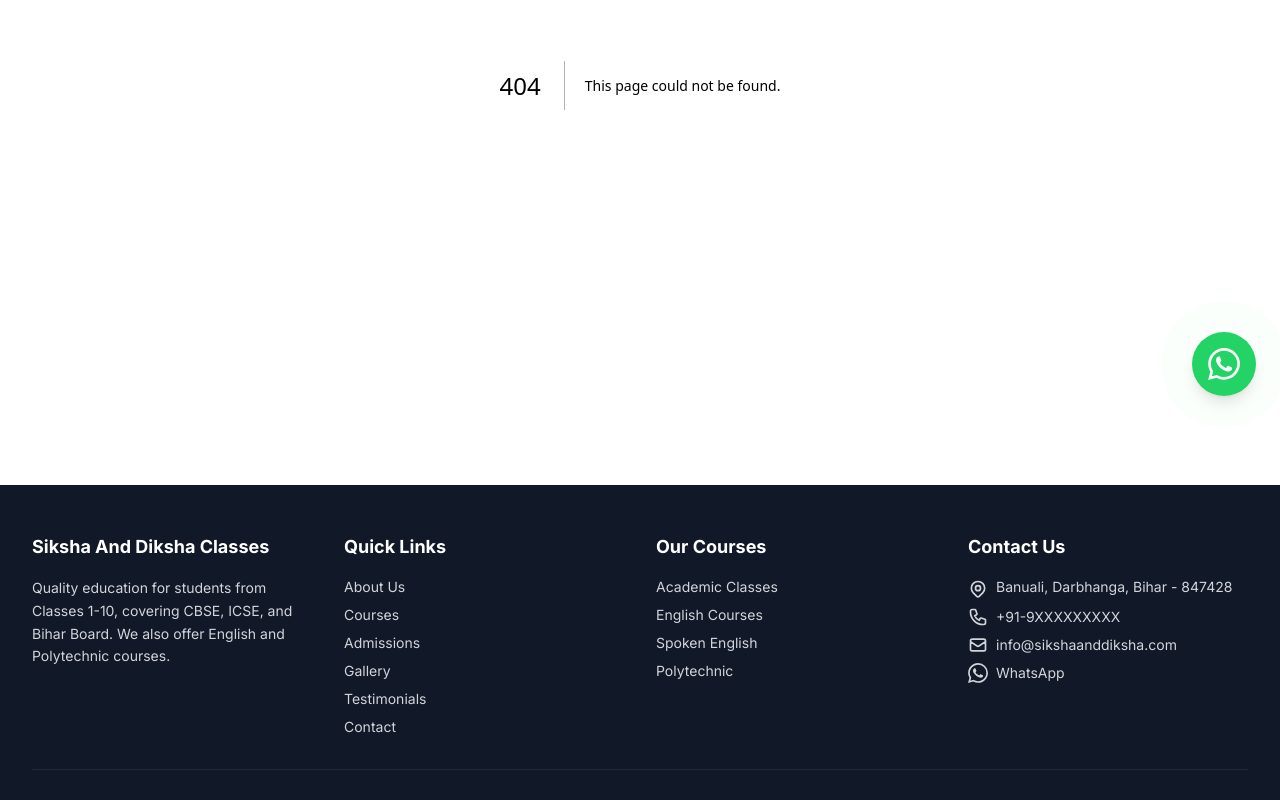
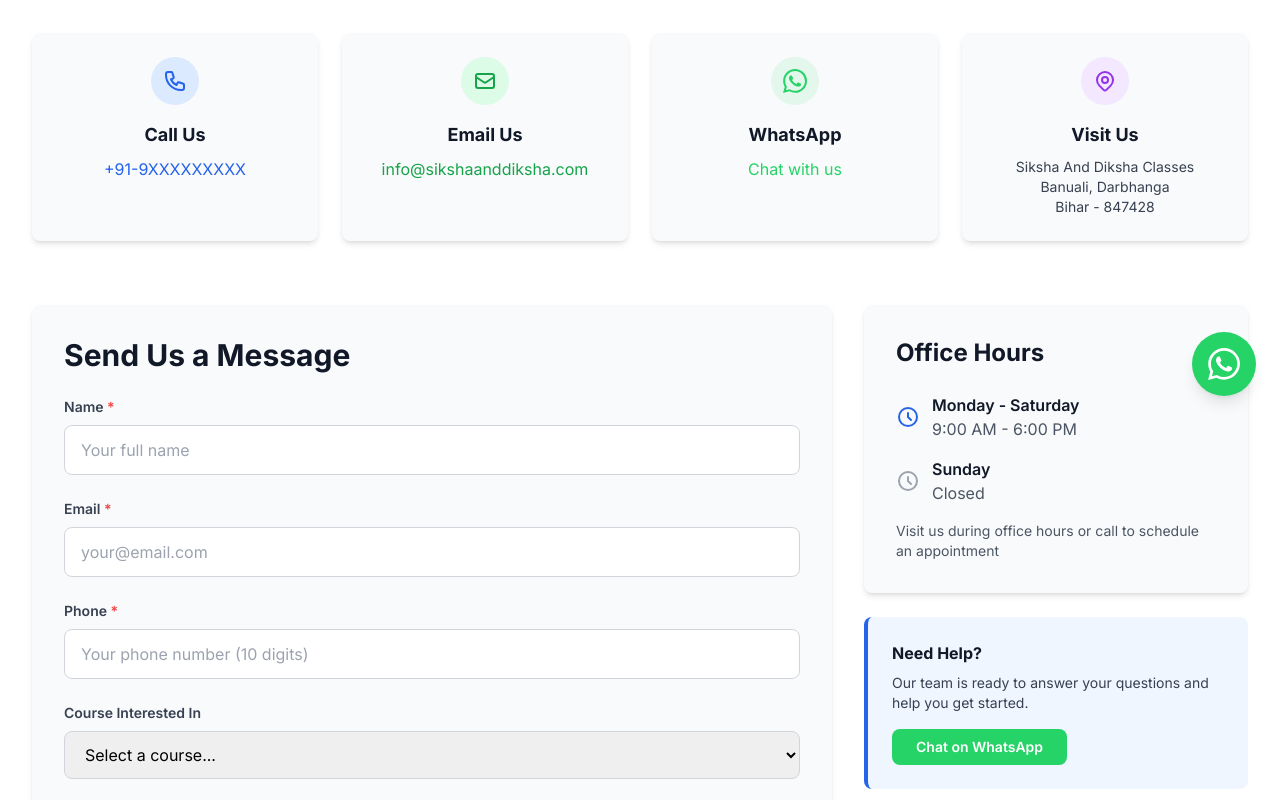
Before and after one commit to replicaboy/Siksha_and_diskha, a Next.js app: page /contact in a window 1280 px wide. Before the commit this address had no page. Shown: the part 380-1180 px from the top of the page. Built offline with nearby package versions, Linux system fonts and the light colour scheme.

Commit message:
Auto-commit: Agent tool execution

```diff
--- /dev/null
+++ b/src/app/contact/page.tsx
@@ -0,0 +1,149 @@
+import ContactForm from '@/components/ContactForm';
+import type { Metadata } from 'next';
+
+export const metadata: Metadata = {
+  title: 'Contact Us - Siksha And Diksha Classes',
+  description: 'Get in touch with Siksha And Diksha Classes in Banuali, Darbhanga. Call, WhatsApp, or visit us for admissions and inquiries.',
+};
+
+export default function ContactPage() {
+  const whatsappNumber = process.env.NEXT_PUBLIC_WHATSAPP_NUMBER || '919XXXXXXXXX';
+  const whatsappMessage = encodeURIComponent("Hello! I'm interested in learning more about Siksha And Diksha Classes.");
+
+  return (
+    <>
+      {/* Page Hero */}
+      <section className="bg-gradient-to-r from-blue-600 to-blue-800 text-white py-16 lg:py-24">
+        <div className="max-w-7xl mx-auto px-4 sm:px-6 lg:px-8 text-center">
+          <h1 className="text-4xl md:text-5xl font-bold mb-4">Contact Us</h1>
+          <p className="text-xl text-blue-100">
+            We're Here to Help
+          </p>
+        </div>
+      </section>
+
+      {/* Contact Information Cards */}
+      <section className="py-16 bg-white">
+        <div className="max-w-7xl mx-auto px-4 sm:px-6 lg:px-8">
+          <div className="grid grid-cols-1 md:grid-cols-2 lg:grid-cols-4 gap-6 mb-16">
+            {/* Phone Card */}
+            <div className="bg-gray-50 rounded-lg p-6 text-center shadow-md hover:shadow-lg transition-shadow">
+              <div className="inline-flex items-center justify-center w-12 h-12 bg-blue-100 text-blue-600 rounded-full mb-4">
+                <svg className="w-6 h-6" fill="none" viewBox="0 0 24 24" stroke="currentColor">
+                  <path strokeLinecap="round" strokeLinejoin="round" strokeWidth={2} d="M3 5a2 2 0 012-2h3.28a1 1 0 01.948.684l1.498 4.493a1 1 0 01-.502 1.21l-2.257 1.13a11.042 11.042 0 005.516 5.516l1.13-2.257a1 1 0 011.21-.502l4.493 1.498a1 1 0 01.684.949V19a2 2 0 01-2 2h-1C9.716 21 3 14.284 3 6V5z" />
+                </svg>
+              </div>
+              <h3 className="font-bold text-lg mb-2 text-gray-900">Call Us</h3>
+              <a href="tel:+919XXXXXXXXX" className="text-blue-600 hover:underline">
+                +91-9XXXXXXXXX
+              </a>
+            </div>
+
+            {/* Email Card */}
+            <div className="bg-gray-50 rounded-lg p-6 text-center shadow-md hover:shadow-lg transition-shadow">
+              <div className="inline-flex items-center justify-center w-12 h-12 bg-green-100 text-green-600 rounded-full mb-4">
+                <svg className="w-6 h-6" fill="none" viewBox="0 0 24 24" stroke="currentColor">
+                  <path strokeLinecap="round" strokeLinejoin="round" strokeWidth={2} d="M3 8l7.89 5.26a2 2 0 002.22 0L21 8M5 19h14a2 2 0 002-2V7a2 2 0 00-2-2H5a2 2 0 00-2 2v10a2 2 0 002 2z" />
+                </svg>
+              </div>
+              <h3 className="font-bold text-lg mb-2 text-gray-900">Email Us</h3>
+              <a href="mailto:info@sikshaanddiksha.com" className="text-green-600 hover:underline break-all">
+                info@sikshaanddiksha.com
+              </a>
+            </div>
+
+            {/* WhatsApp Card */}
+            <div className="bg-gray-50 rounded-lg p-6 text-center shadow-md hover:shadow-lg transition-shadow">
+              <div className="inline-flex items-center justify-center w-12 h-12 bg-[#25D366]/10 text-[#25D366] rounded-full mb-4">
+                <svg className="w-6 h-6" fill="currentColor" viewBox="0 0 24 24">
+                  <path d="M17.472 14.382c-.297-.149-1.758-.867-2.03-.967-.273-.099-.471-.148-.67.15-.197.297-.767.966-.94 1.164-.173.199-.347.223-.644.075-.297-.15-1.255-.463-2.39-1.475-.883-.788-1.48-1.761-1.653-2.059-.173-.297-.018-.458.13-.606.134-.133.298-.347.446-.52.149-.174.198-.298.298-.497.099-.198.05-.371-.025-.52-.075-.149-.669-1.612-.916-2.207-.242-.579-.487-.5-.669-.51-.173-.008-.371-.01-.57-.01-.198 0-.52.074-.792.372-.272.297-1.04 1.016-1.04 2.479 0 1.462 1.065 2.875 1.213 3.074.149.198 2.096 3.2 5.077 4.487.709.306 1.262.489 1.694.625.712.227 1.36.195 1.871.118.571-.085 1.758-.719 2.006-1.413.248-.694.248-1.289.173-1.413-.074-.124-.272-.198-.57-.347m-5.421 7.403h-.004a9.87 9.87 0 01-5.031-1.378l-.361-.214-3.741.982.998-3.648-.235-.374a9.86 9.86 0 01-1.51-5.26c.001-5.45 4.436-9.884 9.888-9.884 2.64 0 5.122 1.03 6.988 2.898a9.825 9.825 0 012.893 6.994c-.003 5.45-4.437 9.884-9.885 9.884m8.413-18.297A11.815 11.815 0 0012.05 0C5.495 0 .16 5.335.157 11.892c0 2.096.547 4.142 1.588 5.945L.057 24l6.305-1.654a11.882 11.882 0 005.683 1.448h.005c6.554 0 11.89-5.335 11.893-11.893a11.821 11.821 0 00-3.48-8.413Z"/>
+                </svg>
+              </div>
+              <h3 className="font-bold text-lg mb-2 text-gray-900">WhatsApp</h3>
+              <a
+                href={`https://wa.me/${whatsappNumber}?text=${whatsappMessage}`}
+                target="_blank"
+                rel="noopener noreferrer"
+                className="text-[#25D366] hover:underline"
+              >
+                Chat with us
+              </a>
+            </div>
+
+            {/* Address Card */}
+            <div className="bg-gray-50 rounded-lg p-6 text-center shadow-md hover:shadow-lg transition-shadow">
+              <div className="inline-flex items-center justify-center w-12 h-12 bg-purple-100 text-purple-600 rounded-full mb-4">
+                <svg className="w-6 h-6" fill="none" viewBox="0 0 24 24" stroke="currentColor">
+                  <path strokeLinecap="round" strokeLinejoin="round" strokeWidth={2} d="M17.657 16.657L13.414 20.9a1.998 1.998 0 01-2.827 0l-4.244-4.243a8 8 0 1111.314 0z" />
+                  <path strokeLinecap="round" strokeLinejoin="round" strokeWidth={2} d="M15 11a3 3 0 11-6 0 3 3 0 016 0z" />
+                </svg>
+              </div>
+              <h3 className="font-bold text-lg mb-2 text-gray-900">Visit Us</h3>
+              <p className="text-gray-700 text-sm">
+                Siksha And Diksha Classes<br />
+                Banuali, Darbhanga<br />
+                Bihar - 847428
+              </p>
+            </div>
+          </div>
+
+          {/* Contact Form and Office Hours */}
+          <div className="grid grid-cols-1 lg:grid-cols-3 gap-8">
+            {/* Contact Form */}
+            <div className="lg:col-span-2">
+              <div className="bg-gray-50 rounded-lg p-8 shadow-md">
+                <h2 className="text-3xl font-bold mb-6 text-gray-900">Send Us a Message</h2>
+                <ContactForm />
+              </div>
+            </div>
+
+            {/* Office Hours */}
+            <div>
+              <div className="bg-gray-50 rounded-lg p-8 shadow-md">
+                <h2 className="text-2xl font-bold mb-6 text-gray-900">Office Hours</h2>
+                <div className="space-y-4">
+                  <div className="flex items-center gap-3">
+                    <svg className="w-6 h-6 text-blue-600 flex-shrink-0" fill="none" viewBox="0 0 24 24" stroke="currentColor">
+                      <path strokeLinecap="round" strokeLinejoin="round" strokeWidth={2} d="M12 8v4l3 3m6-3a9 9 0 11-18 0 9 9 0 0118 0z" />
+                    </svg>
+                    <div>
+                      <p className="font-semibold text-gray-900">Monday - Saturday</p>
+                      <p className="text-gray-600">9:00 AM - 6:00 PM</p>
+                    </div>
+                  </div>
+                  <div className="flex items-center gap-3">
+                    <svg className="w-6 h-6 text-gray-400 flex-shrink-0" fill="none" viewBox="0 0 24 24" stroke="currentColor">
+                      <path strokeLinecap="round" strokeLinejoin="round" strokeWidth={2} d="M12 8v4l3 3m6-3a9 9 0 11-18 0 9 9 0 0118 0z" />
+                    </svg>
+                    <div>
+                      <p className="font-semibold text-gray-900">Sunday</p>
+                      <p className="text-gray-600">Closed</p>
+                    </div>
+                  </div>
+                  <p className="text-sm text-gray-600 mt-4">
+                    Visit us during office hours or call to schedule an appointment
+                  </p>
+                </div>
+              </div>
+
+              <div className="bg-blue-50 rounded-lg p-6 mt-6 border-l-4 border-blue-600">
+                <h3 className="font-bold text-gray-900 mb-2">Need Help?</h3>
+                <p className="text-gray-700 text-sm mb-4">
+                  Our team is ready to answer your questions and help you get started.
+                </p>
+                <a
+                  href={`https://wa.me/${whatsappNumber}?text=${whatsappMessage}`}
+                  target="_blank"
+                  rel="noopener noreferrer"
+                  className="inline-block bg-[#25D366] text-white px-6 py-2 rounded-lg hover:bg-[#20BA5A] transition-colors font-semibold text-sm"
+                >
+                  Chat on WhatsApp
+                </a>
+              </div>
+            </div>
+          </div>
+        </div>
+      </section>
+    </>
+  );
+}
```
